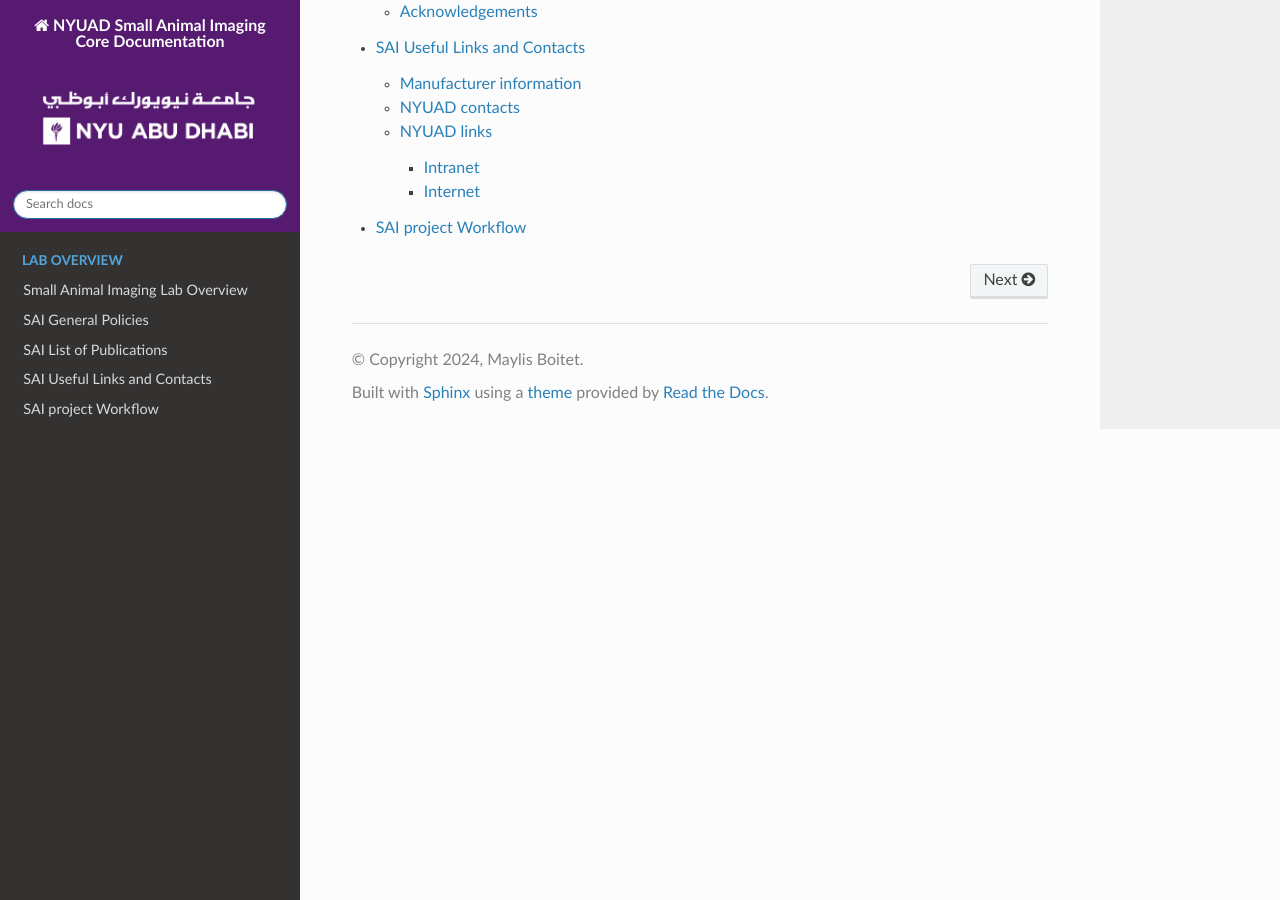
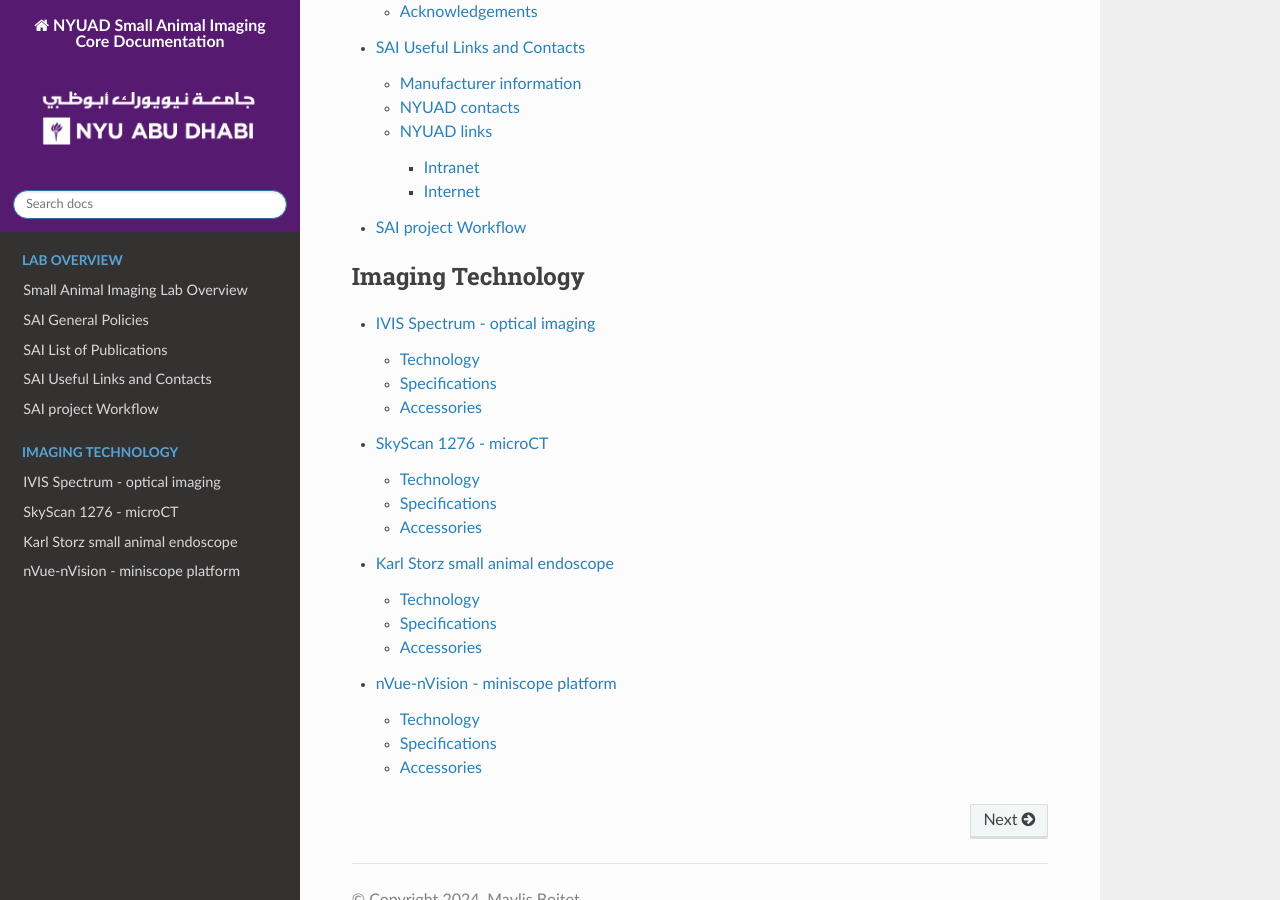
Before and after one commit to BioMedicalImaging-Core-NYUAD/smallanimalimaging-lab-documentation, a Sphinx documentation site: the page built from docs/source/index.rst, in a window 1280 px wide and 900 px high, scrolled down 1722 px. Built offline with Sphinx 7.4.7 and the Read the Docs theme 3.1.0, drawn with Linux system fonts in a browser that asks for light colours.

Commit message:
text check

```diff
--- a/docs/source/SAI_useful_links.rst
+++ b/docs/source/SAI_useful_links.rst
@@ -18,8 +18,7 @@
     - marc.arnoux@nyu.edu for Sequencing
     - Oraib Al-Ketan at oga2@nyu.edu for Advanced Manufacturing
 - vivarium operations:
-    - william.pressley@nyu.edu (Animal Care Facilities Operations) for inquiries related to vivarium access, operational
-procedures, and IACUC please contact the Animal Care Facilities
+    - william.pressley@nyu.edu (Animal Care Facilities Operations) for inquiries related to vivarium access, operational procedures, and IACUC please contact the Animal Care Facilities
     - Fatin Qamash fq5@nyu.edu (Attending veterinarian) for questions regarding controlled substances or animal health and welfare
 
 NYUAD links
--- a/docs/source/index.rst
+++ b/docs/source/index.rst
@@ -44,4 +44,9 @@
     process_diagram
 
 .. toctree::
-    :caption: Equipment
+    :caption: Imaging Technology
+
+    IVIS Spectrum
+    SkyScan 1276
+    Karl Storz small animal endoscope
+    nVue-nVision
--- /dev/null
+++ b/docs/source/nVue-nVision.rst
@@ -0,0 +1,13 @@
+nVue-nVision - miniscope platform
+#################################
+
+Technology
+**********
+
+
+Specifications
+**************
+
+
+Accessories
+***********
```
Also changed, not shown: other parts of docs/source/SAI_useful_links.rst (+1 -0 lines), docs/source/IVIS Spectrum.rst (added, +13 -0 lines), docs/source/Karl Storz small animal endoscope.rst (added, +13 -0 lines), docs/source/SkyScan 1276.rst (added, +13 -0 lines).
